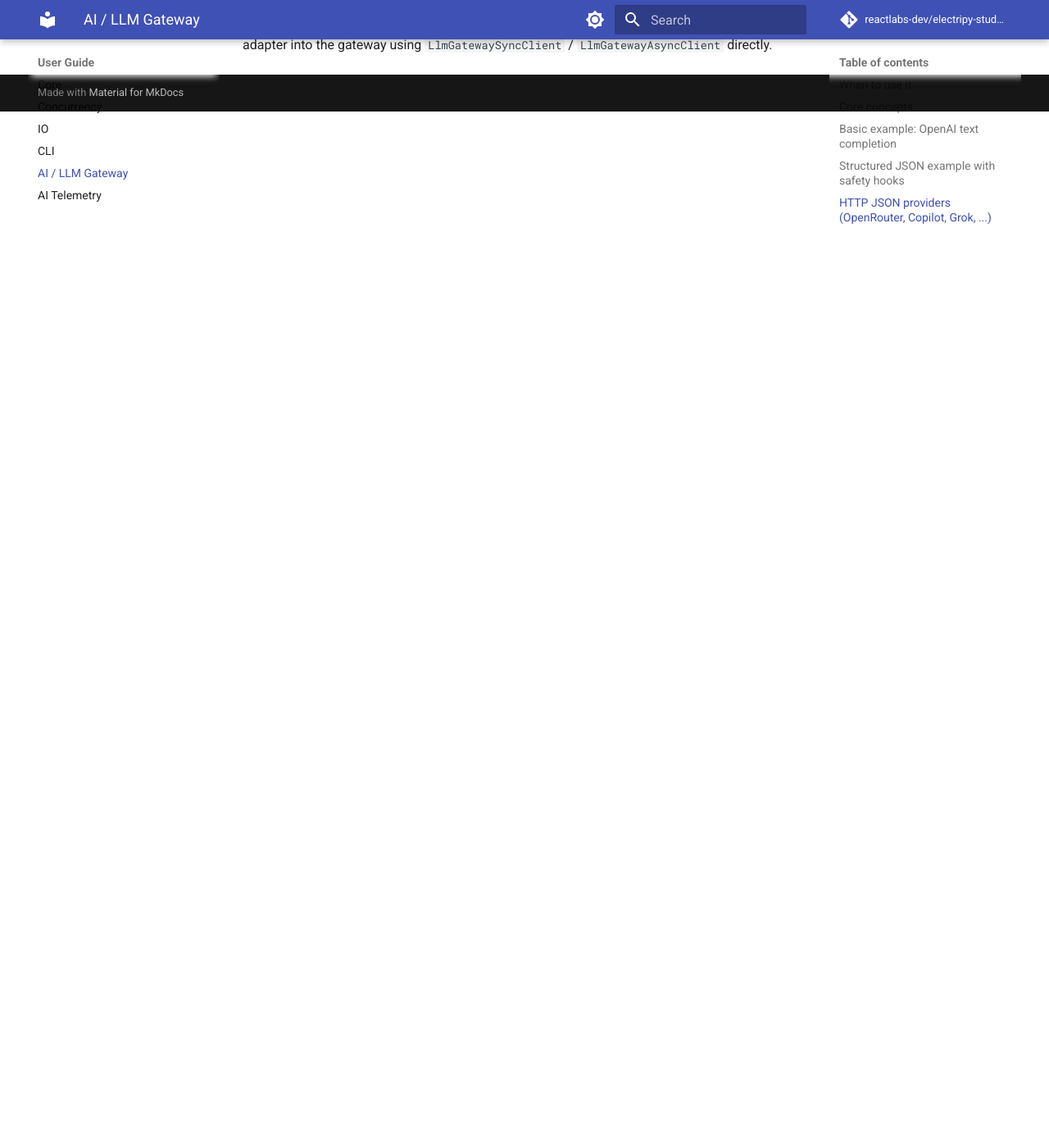
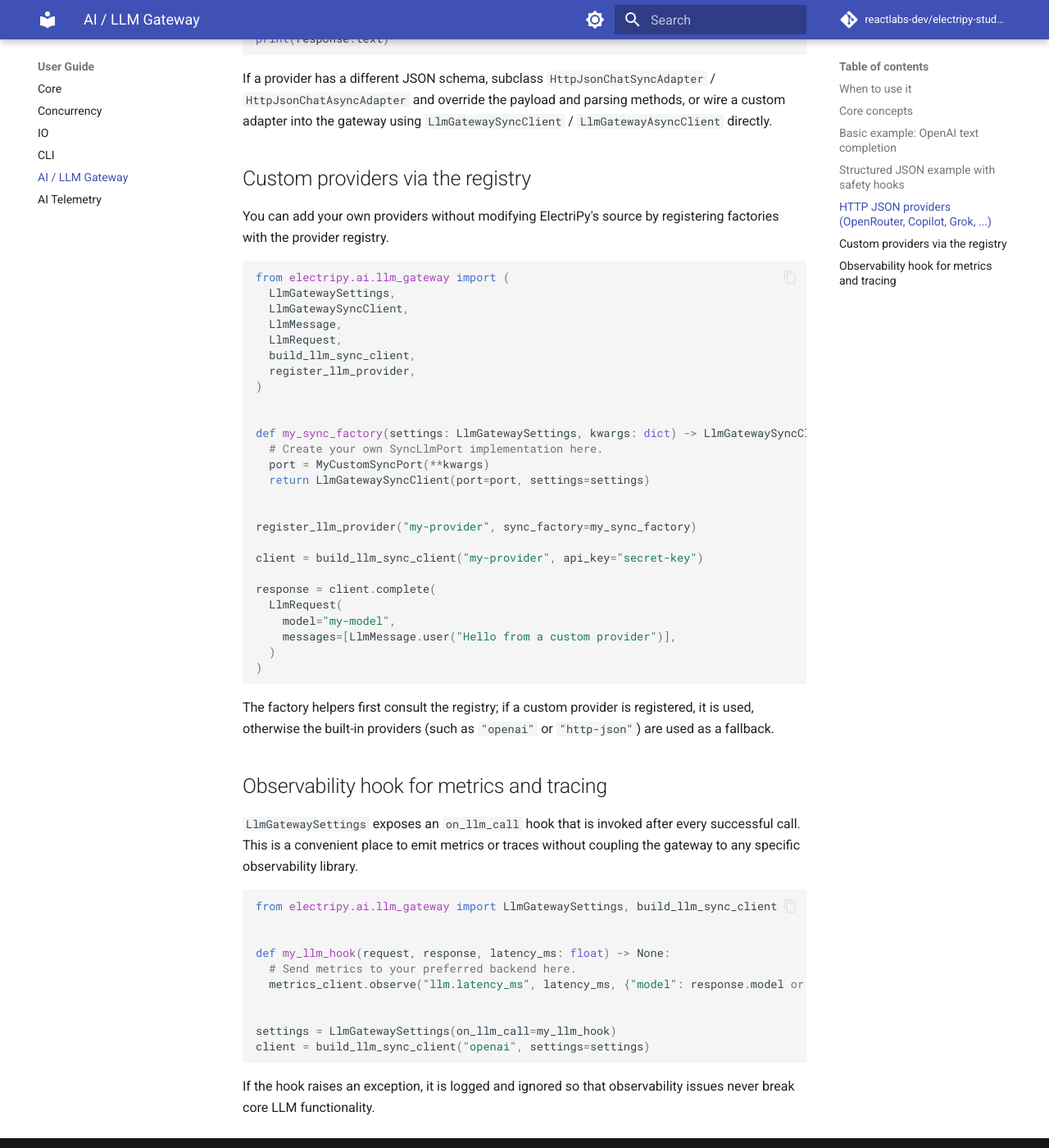
Before and after one commit to inference-stack-llc/electripy-studio, an MkDocs documentation site: the page built from docs/user-guide/ai-llm-gateway.md, in a window 1280 px wide and 1400 px high, scrolled down 3434 px. Shown: the whole window at 82% size. Built offline with MkDocs 1.6.1 and Material for MkDocs 9.7.7, drawn with Linux system fonts in a browser that asks for light colours; comment, search, counter and statistics services are not loaded; some of the changed text lies outside the part shown.

Commit message:
Improve LLM gateway docs and add concurrency task group tests

````diff
--- a/docs/user-guide/ai-llm-gateway.md
+++ b/docs/user-guide/ai-llm-gateway.md
@@ -44,6 +44,11 @@
   - Generic HTTP+JSON adapters: `HttpJsonChatSyncAdapter`,
     `HttpJsonChatAsyncAdapter` for OpenAI-compatible HTTP APIs.
   - Factory helpers: `build_llm_sync_client`, `build_llm_async_client`.
+  - Provider registry: `register_llm_provider`,
+    `list_registered_llm_providers`.
+  - Observability hook: `LlmGatewaySettings.on_llm_call` – optional
+    callback invoked after each successful LLM call with
+    `(request, response, latency_ms)`.
 
 ## Basic example: OpenAI text completion
 
@@ -152,3 +157,64 @@
 `HttpJsonChatSyncAdapter` / `HttpJsonChatAsyncAdapter` and override the
 payload and parsing methods, or wire a custom adapter into the gateway
 using `LlmGatewaySyncClient` / `LlmGatewayAsyncClient` directly.
+
+## Custom providers via the registry
+
+You can add your own providers without modifying ElectriPy's source by
+registering factories with the provider registry.
+
+```python
+from electripy.ai.llm_gateway import (
+  LlmGatewaySettings,
+  LlmGatewaySyncClient,
+  LlmMessage,
+  LlmRequest,
+  build_llm_sync_client,
+  register_llm_provider,
+)
+
+
+def my_sync_factory(settings: LlmGatewaySettings, kwargs: dict) -> LlmGatewaySyncClient:
+  # Create your own SyncLlmPort implementation here.
+  port = MyCustomSyncPort(**kwargs)
+  return LlmGatewaySyncClient(port=port, settings=settings)
+
+
+register_llm_provider("my-provider", sync_factory=my_sync_factory)
+
+client = build_llm_sync_client("my-provider", api_key="secret-key")
+
+response = client.complete(
+  LlmRequest(
+    model="my-model",
+    messages=[LlmMessage.user("Hello from a custom provider")],
+  )
+)
+```
+
+The factory helpers first consult the registry; if a custom provider is
+registered, it is used, otherwise the built-in providers (such as
+`"openai"` or `"http-json"`) are used as a fallback.
+
+## Observability hook for metrics and tracing
+
+`LlmGatewaySettings` exposes an `on_llm_call` hook that is invoked after
+every successful call. This is a convenient place to emit metrics or
+traces without coupling the gateway to any specific observability
+library.
+
+```python
+from electripy.ai.llm_gateway import LlmGatewaySettings, build_llm_sync_client
+
+
+def my_llm_hook(request, response, latency_ms: float) -> None:
+  # Send metrics to your preferred backend here.
+  metrics_client.observe("llm.latency_ms", latency_ms, {"model": response.model or request.model})
+
+
+settings = LlmGatewaySettings(on_llm_call=my_llm_hook)
+client = build_llm_sync_client("openai", settings=settings)
+```
+
+If the hook raises an exception, it is logged and ignored so that
+observability issues never break core LLM functionality.
--- a/pyproject.toml
+++ b/pyproject.toml
@@ -34,6 +34,7 @@
     "pytest>=7.4.0",
     "pytest-cov>=4.1.0",
     "pytest-asyncio>=0.21.0",
+    "hypothesis>=6.0.0",
     "ruff>=0.1.0",
     "black>=23.0.0",
     "mypy>=1.5.0",
````
Also changed, not shown: docs/api.md (+5 -1 lines), docs/recipes/ai-telemetry.md (+54 -0 lines), docs/user-guide/concurrency.md (+30 -0 lines), 6 other files.
